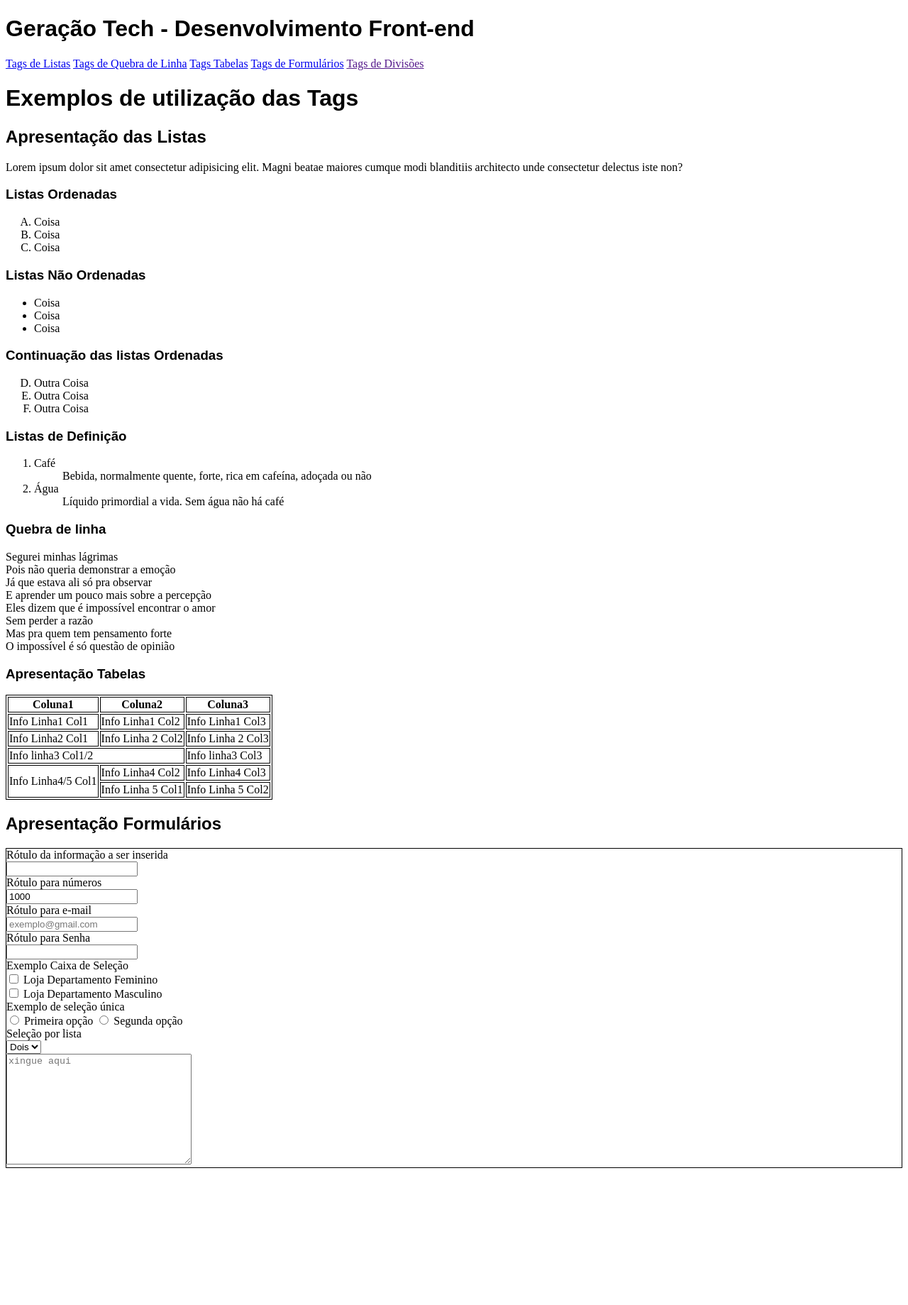
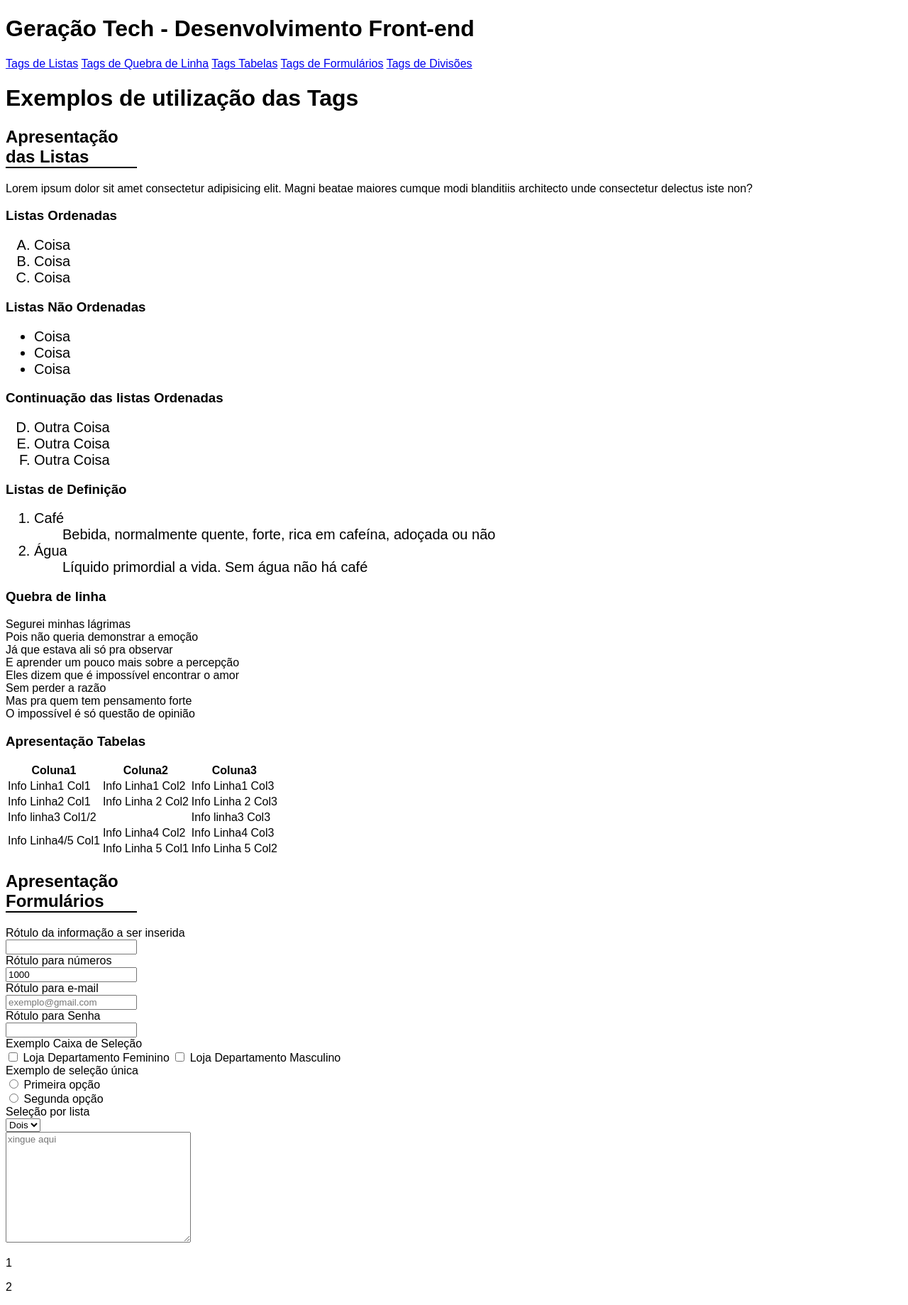
Before and after one commit to PauloHenrrq/geracaoTechHTML, a plain HTML site: page index.html in a window 1280 px wide. Shown: the part 250-2089 px from the top of the page at 71% size. Before the commit the page ends 1904 px from the top, so only its background shows below. Drawn offline with Linux system fonts and the light colour scheme.

Commit message:
Implementação de uma section com divs

```diff
--- a/index.html
+++ b/index.html
@@ -6,21 +6,7 @@
     <meta name="viewport" content="width=device-width, initial-scale=1.0">
     <title>Document</title>
 
-    <style>
-        h1,
-        h2,
-        h3 {
-            font-family: sans-serif;
-        }
-
-        table,
-        th,
-        td,
-        tr,
-        form {
-            border: 1px solid black;
-        }
-    </style>
+    <link rel="stylesheet" href="src/style.css">
 </head>
 
 <body>
@@ -31,11 +17,11 @@
         <h1> Geração Tech - Desenvolvimento Front-end</h1>
 
         <nav>
-            <a href="listas">Tags de Listas</a>
-            <a href="linha">Tags de Quebra de Linha</a>
-            <a href="tabelas">Tags Tabelas</a>
-            <a href="formularios">Tags de Formulários</a>
-            <a href="">Tags de Divisões</a>
+            <a href="#listas">Tags de Listas</a>
+            <a href="#linha">Tags de Quebra de Linha</a>
+            <a href="#tabelas">Tags Tabelas</a>
+            <a href="#formularios">Tags de Formulários</a>
+            <a href="#divisoes">Tags de Divisões</a>
         </nav>
     </header>
 
@@ -177,7 +163,6 @@
                 <br>
                 <input type="checkbox" name="selecao" id="f" value="LojaFeminino">
                 <label for="f">Loja Departamento Feminino</label>
-                <br>
 
                 <input type="checkbox" name="selecao" id="m" value="LojaMasculino">
                 <label for="m">Loja Departamento Masculino</label>
@@ -185,7 +170,7 @@
                 <label for="">Exemplo de seleção única</label>
                 <br>
                 <input type="radio" name="selecaoUnica" id="um" value="1">
-                <label for="um">Primeira opção</label>
+                <label for="um">Primeira opção</label><br>
                 <input type="radio" name="selecaoUnica" id="dois" value="2">
                 <label for="dois">Segunda opção</label>
 
@@ -203,6 +188,16 @@
 
             </form>
         </section>
+
+        <section id="divisoes">
+            <div class="div1">
+                <p>1</p>
+            </div>
+
+            <div class="div2">
+                <p>2</p>
+            </div>
+        </section>
     </main>
 
     <footer>
```
